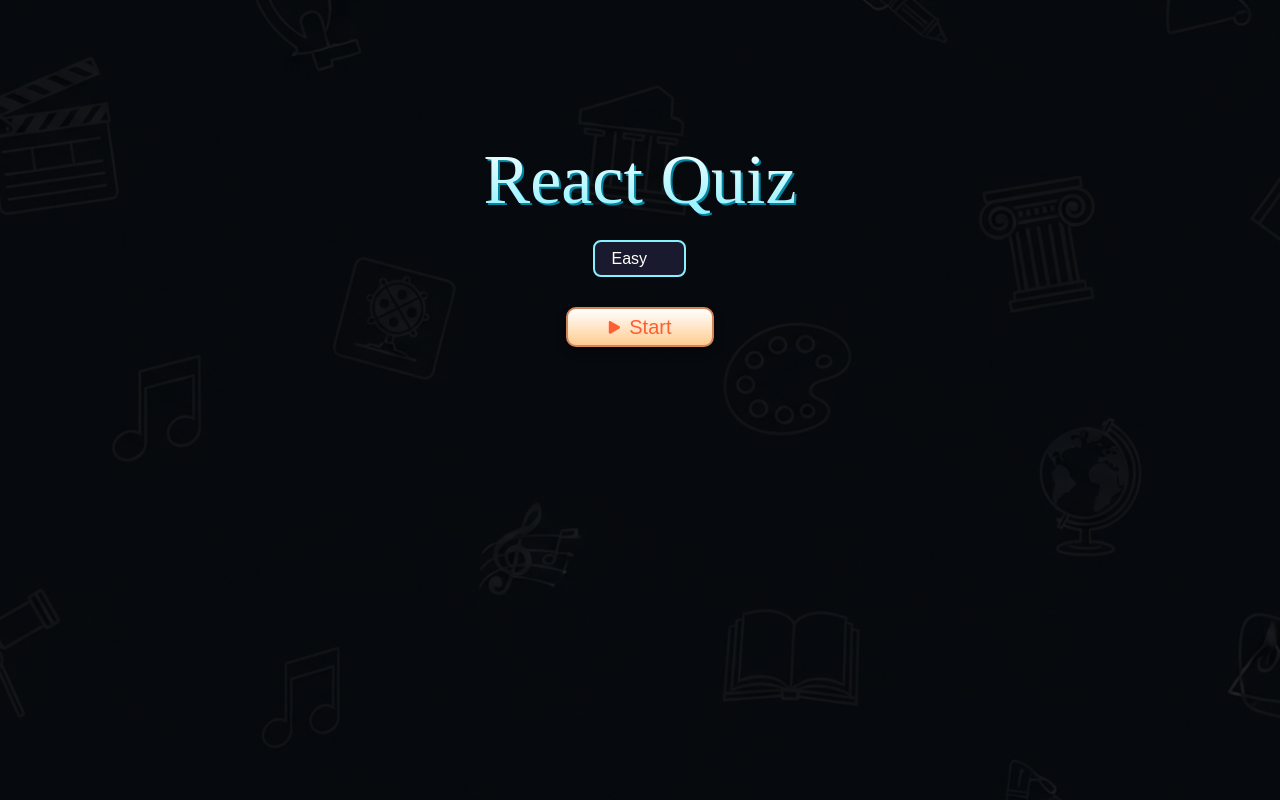
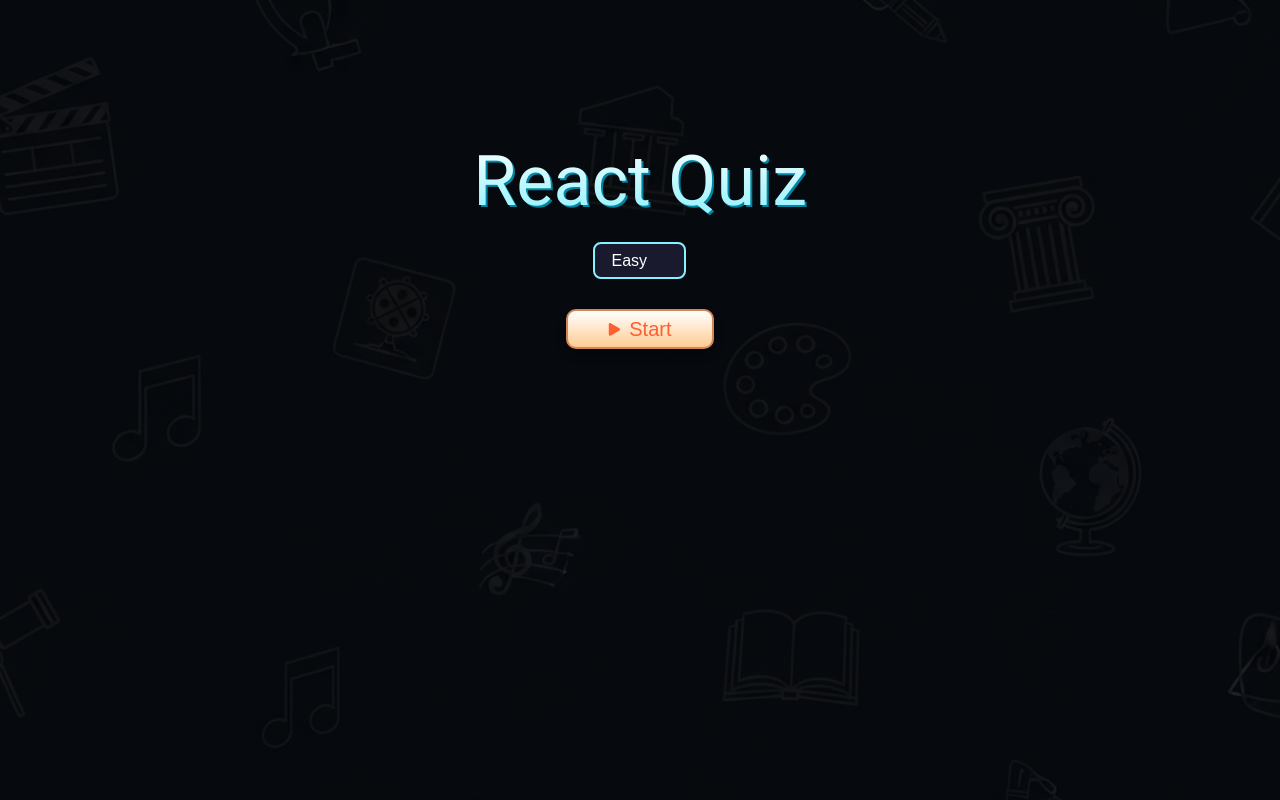
Before and after one commit to temisan0x/quiz-app, a React (Create React App) app: page / in a window 1280 px wide. Built offline with nearby package versions, Linux system fonts and the light colour scheme; a web font is replaced by a local one.

Commit message:
fix: restore quiz app stability after React upgrade mismatch

```diff
--- a/src/index.tsx
+++ b/src/index.tsx
@@ -1,6 +1,7 @@
 import React from "react";
 import ReactDOM from "react-dom";
 import App from "./App";
+import "./index.css";
 
 const container = document.getElementById("root");
 
--- /dev/null
+++ b/src/src/global.d.ts
@@ -0,0 +1 @@
+declare module "*.css";
```
